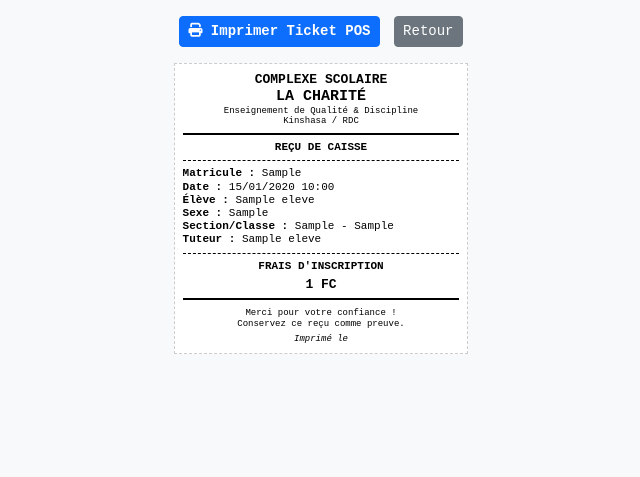
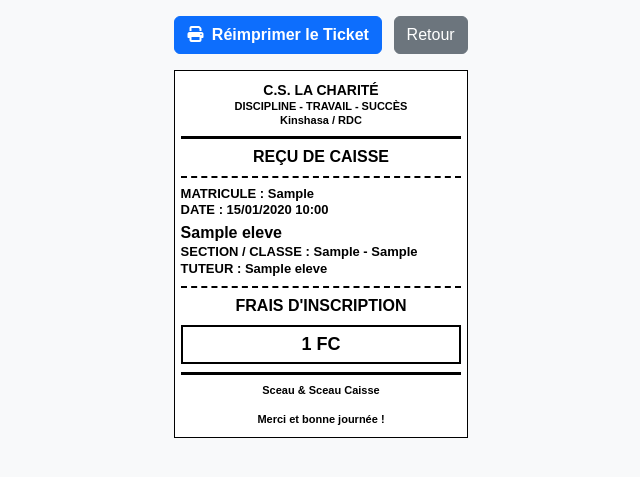
Before and after one commit to osemwanza-ai/gestion-la-charite, a Flask app: page /imprimer/1/1 in a window 1280 px wide. Shown: the top 477 px of the page, without its empty margins (319-959 px from the left). Run offline with Flask 3, Linux system fonts and the light colour scheme; tables that the repository leaves empty hold one stand-in row (values such as "Sample post").

Commit message:
Update recu_print.html

```diff
--- a/templates/recu_print.html
+++ b/templates/recu_print.html
@@ -3,22 +3,23 @@
 <head>
     <meta charset="UTF-8">
     <meta name="viewport" content="width=device-width, initial-scale=1.0">
-    <title>Reçu Ticket POS - CS La Charité</title>
+    <title>Reçu POS Grand Format - CS La Charité</title>
     <link href="https://cdn.jsdelivr.net/npm/bootstrap@5.3.0/dist/css/bootstrap.min.css" rel="stylesheet">
     <link rel="stylesheet" href="https://cdnjs.cloudflare.com/ajax/libs/font-awesome/6.4.0/css/all.min.css">
     <style>
-        /* Format Ticket POS 80mm */
+        /* Optimisation Impression Thermique POS 80mm */
         @page {
             size: 80mm auto;
             margin: 0;
         }
 
         body {
-            font-family: 'Courier New', Courier, monospace;
-            font-size: 11px;
+            font-family: Arial, Helvetica, sans-serif; /* Police très lisible */
+            font-size: 13px; /* Taille augmentée */
+            font-weight: 600; /* Écriture plus marquée */
             color: #000;
             background-color: #f8f9fa;
-            line-height: 1.2;
+            line-height: 1.3;
             margin: 0;
             padding: 0;
         }
@@ -26,17 +27,27 @@
         .pos-receipt {
             width: 78mm;
             background: #fff;
-            padding: 8px;
+            padding: 10px 6px;
             margin: 10px auto;
-            border: 1px dashed #ccc;
+            border: 1px solid #000;
         }
 
         .text-center { text-align: center; }
         .text-end { text-align: right; }
         .text-start { text-align: left; }
-        .fw-bold { font-weight: bold; }
-        .divider { border-top: 1px dashed #000; margin: 6px 0; }
-        .double-divider { border-top: 2px solid #000; margin: 6px 0; }
+
+        .divider { border-top: 2px dashed #000; margin: 8px 0; }
+        .double-divider { border-top: 3px solid #000; margin: 8px 0; }
+
+        .big-text { font-size: 16px; font-weight: bold; }
+        .total-box {
+            font-size: 18px;
+            font-weight: 900;
+            border: 2px solid #000;
+            padding: 6px;
+            text-align: center;
+            margin: 8px 0;
+        }
 
         @media print {
             .no-print { display: none !important; }
@@ -44,7 +55,7 @@
             .pos-receipt {
                 width: 100%;
                 border: none;
-                padding: 0;
+                padding: 2px;
                 margin: 0;
             }
         }
@@ -53,92 +64,76 @@
 <body onload="window.print()">
 
 <div class="text-center my-3 no-print">
-    <button onclick="window.print()" class="btn btn-primary btn-sm fw-bold me-2">
-        <i class="fa-solid fa-print"></i> Imprimer Ticket POS
+    <button onclick="window.print()" class="btn btn-primary fw-bold me-2">
+        <i class="fa-solid fa-print me-1"></i> Réimprimer le Ticket
     </button>
-    <a href="{{ url_for('index') }}" class="btn btn-secondary btn-sm">Retour</a>
+    <a href="{{ url_for('index') }}" class="btn btn-secondary">Retour</a>
 </div>
 
 <div class="pos-receipt">
-    <!-- En-tête de l'établissement -->
+    <!-- En-tête -->
     <div class="text-center">
-        <div class="fw-bold" style="font-size: 13px;">COMPLEXE SCOLAIRE</div>
-        <div class="fw-bold" style="font-size: 15px; text-transform: uppercase;">LA CHARITÉ</div>
-        <div style="font-size: 9px;">Enseignement de Qualité & Discipline</div>
-        <div style="font-size: 9px;">Kinshasa / RDC</div>
+        <div style="font-size: 14px; font-weight: bold;">C.S. LA CHARITÉ</div>
+        <div style="font-size: 11px; text-transform: uppercase;">Discipline - Travail - Succès</div>
+        <div style="font-size: 11px;">Kinshasa / RDC</div>
     </div>
 
     <div class="double-divider"></div>
 
-    <div class="text-center fw-bold" style="font-size: 11px;">
+    <div class="text-center big-text text-uppercase">
         REÇU DE CAISSE
     </div>
 
     <div class="divider"></div>
 
     {% if type == 'paiement' %}
-    <!-- Détails du paiement -->
-    <div>
-        <div><strong>Reçu N° :</strong> REC-{{ "%04d"|format(p.id) }}</div>
-        <div><strong>Date :</strong> {{ p.date_paiement.strftime('%d/%m/%Y %H:%M') }}</div>
-        <div><strong>Matricule :</strong> {{ e.matricule }}</div>
-        <div><strong>Élève :</strong> {{ e.nom_complet }}</div>
-        <div><strong>Classe :</strong> {{ e.classe }} ({{ e.section }})</div>
+    <!-- Infos Paiement -->
+    <div style="font-size: 13px;">
+        <div><strong>REÇU N° :</strong> REC-{{ "%04d"|format(p.id) }}</div>
+        <div><strong>DATE :</strong> {{ p.date_paiement.strftime('%d/%m/%Y %H:%M') }}</div>
+        <div><strong>MATRICULE :</strong> {{ e.matricule }}</div>
+        <div class="big-text" style="margin-top: 4px;">{{ e.nom_complet }}</div>
+        <div><strong>CLASSE :</strong> {{ e.classe }} ({{ e.section }})</div>
     </div>
 
     <div class="divider"></div>
 
-    <table style="width: 100%; font-size: 10px;">
-        <thead>
-            <tr style="border-bottom: 1px solid #000;">
-                <th class="text-start">Description</th>
-                <th class="text-center">Trim.</th>
-                <th class="text-end">Montant</th>
-            </tr>
-        </thead>
-        <tbody>
-            <tr>
-                <td class="text-start">{{ p.rubrique.nom if p.rubrique else 'Frais Divers' }}</td>
-                <td class="text-center">{{ p.trimestre[:3] if p.trimestre else '-' }}</td>
-                <td class="text-end fw-bold">{{ "{:,.0f}".format(p.montant) }} FC</td>
-            </tr>
-        </tbody>
-    </table>
+    <!-- Détails des frais -->
+    <div style="font-size: 13px;">
+        <div><strong>MOTIF :</strong> {{ p.rubrique.nom if p.rubrique else 'Frais Divers' }}</div>
+        <div><strong>TRIMESTRE :</strong> {{ p.trimestre }}</div>
+        <div><strong>MODE PAIEMENT :</strong> {{ p.mode_paiement }}</div>
+    </div>
 
-    <div class="divider"></div>
-
-    <div class="d-flex justify-content-between fw-bold" style="font-size: 12px;">
-        <span>TOTAL PAYÉ :</span>
-        <span>{{ "{:,.0f}".format(p.montant) }} FC</span>
+    <!-- Montant mis en très grand -->
+    <div class="total-box">
+        PAYÉ : {{ "{:,.0f}".format(p.montant) }} FC
     </div>
-    <div style="font-size: 9px;">Mode de paiement : {{ p.mode_paiement }}</div>
 
     {% else %}
-    <!-- Détails de l'inscription -->
-    <div>
-        <div><strong>Matricule :</strong> {{ e.matricule }}</div>
-        <div><strong>Date :</strong> {{ e.date_inscription.strftime('%d/%m/%Y %H:%M') }}</div>
-        <div><strong>Élève :</strong> {{ e.nom_complet }}</div>
-        <div><strong>Sexe :</strong> {{ e.sexe }}</div>
-        <div><strong>Section/Classe :</strong> {{ e.section }} - {{ e.classe }}</div>
-        <div><strong>Tuteur :</strong> {{ e.nom_responsables }}</div>
+    <!-- Infos Inscription -->
+    <div style="font-size: 13px;">
+        <div><strong>MATRICULE :</strong> {{ e.matricule }}</div>
+        <div><strong>DATE :</strong> {{ e.date_inscription.strftime('%d/%m/%Y %H:%M') }}</div>
+        <div class="big-text" style="margin-top: 4px;">{{ e.nom_complet }}</div>
+        <div><strong>SECTION / CLASSE :</strong> {{ e.section }} - {{ e.classe }}</div>
+        <div><strong>TUTEUR :</strong> {{ e.nom_responsables }}</div>
     </div>
 
     <div class="divider"></div>
 
-    <div class="text-center fw-bold">FRAIS D'INSCRIPTION</div>
-    <div class="text-center fw-bold" style="font-size: 13px; margin: 4px 0;">
+    <div class="text-center big-text">FRAIS D'INSCRIPTION</div>
+    <div class="total-box">
         {{ "{:,.0f}".format(frais.montant) if frais else '0' }} FC
     </div>
     {% endif %}
 
     <div class="double-divider"></div>
 
-    <!-- Pied de ticket -->
-    <div class="text-center" style="font-size: 9px; margin-top: 8px;">
-        <div>Merci pour votre confiance !</div>
-        <div>Conservez ce reçu comme preuve.</div>
-        <div style="margin-top: 4px; font-style: italic;">Imprimé le {{ datetime_now if datetime_now else '' }}</div>
+    <!-- Pied de page -->
+    <div class="text-center" style="font-size: 11px; margin-top: 6px;">
+        <div><strong>Sceau & Sceau Caisse</strong></div>
+        <div style="margin-top: 15px;">Merci et bonne journée !</div>
     </div>
 </div>
 
```
